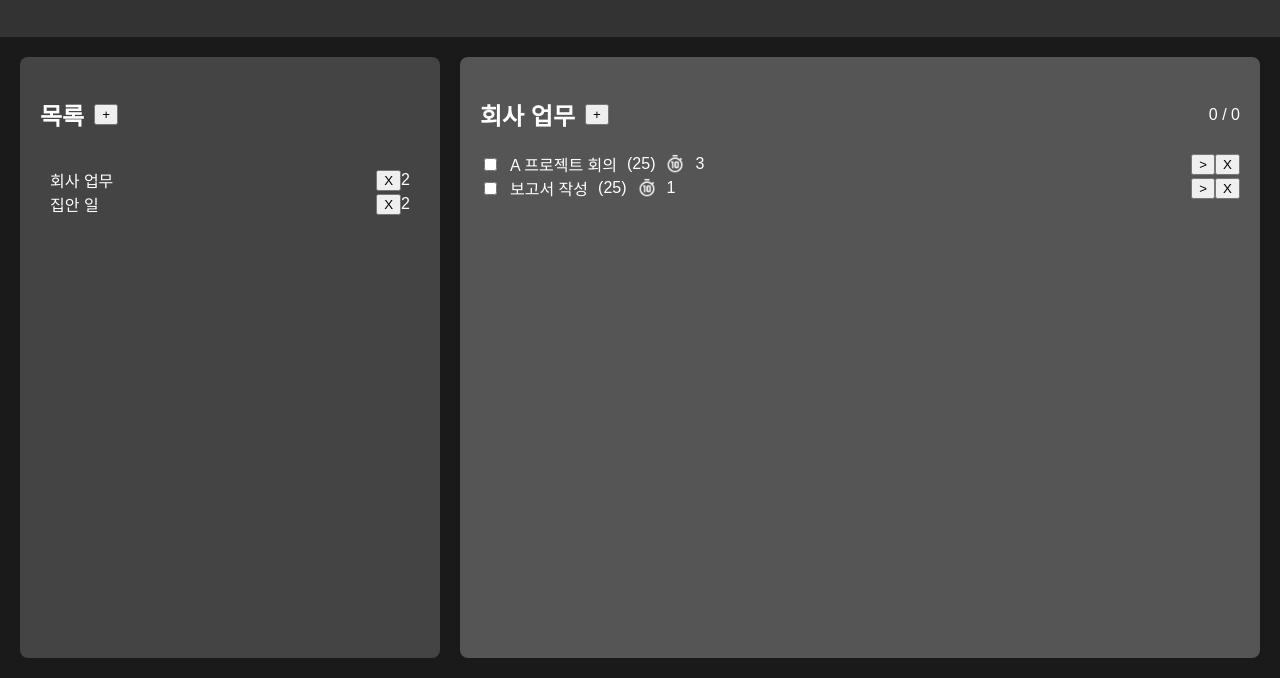
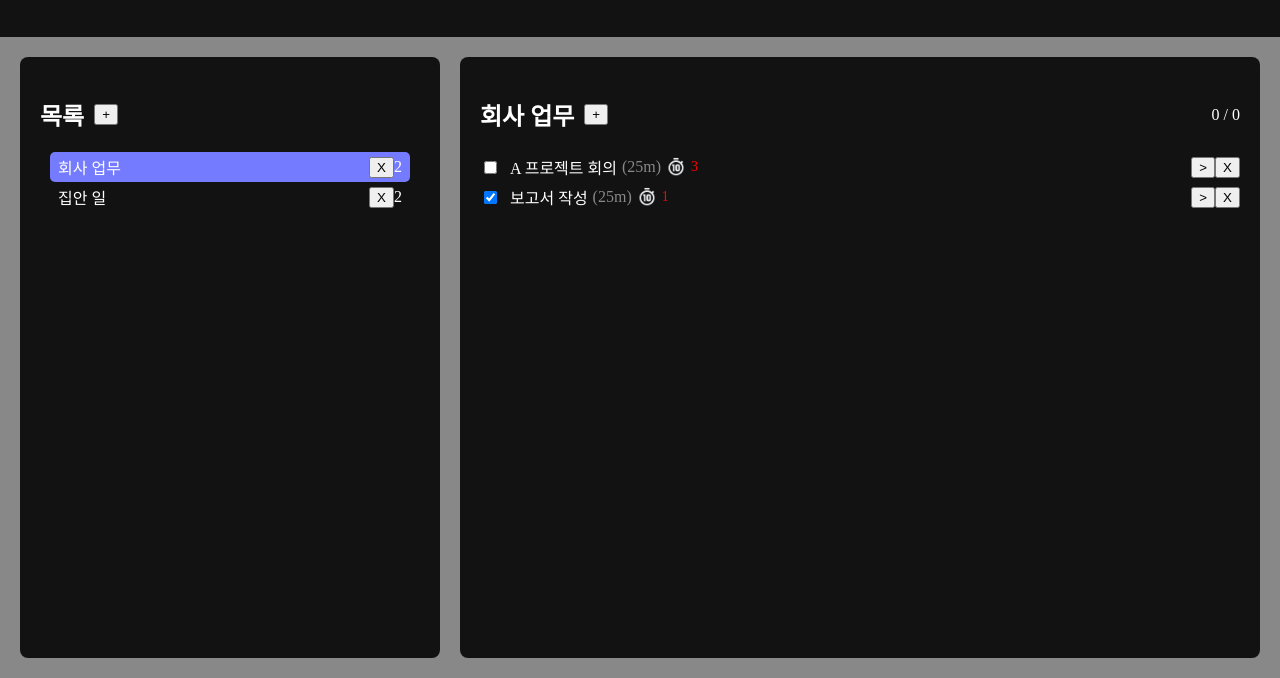
Before and after one commit to chikoogi/pomodoro_todo, a website built with Vite: page index.html in a window 1280 px wide. Shown: the part 122-800 px from the top of the page. Built offline with nearby package versions, Linux system fonts and the light colour scheme.

Commit message:
[new Feature] right

```diff
--- a/src/layout/left-panel.html
+++ b/src/layout/left-panel.html
@@ -3,8 +3,8 @@
         <h2>목록</h2>
         <button id="add-folder-button">+</button>
     </div>
-    <ul id="folder-list">
-    </ul>
+    <div id="folder-list">
+    </div>
     <div id="folder-input-view" style="display:none;">
         <input type="text" id="folder-input" placeholder="목록 이름을 입력하세요." value="새로운 목록"/>
     </div>
--- a/src/scripts/render/renderTaskDetail.js
+++ b/src/scripts/render/renderTaskDetail.js
@@ -8,6 +8,7 @@ export function renderTaskDetails(item, setItems) {
     tasks = updateTasks;
     setItems(tasks);
     updateTaskList(tasks, setTasks);
+    updatePomodoroStatus(tasks);
   };
 
   updateTaskTitle(title);
@@ -69,7 +70,6 @@ function updateTaskTitle(title) {
 }
 
 function updatePomodoroStatus(tasks) {
-  console.log(...tasks);
   const pomodoroTotalElement = document.getElementById("pomodoro-total");
   pomodoroTotalElement.innerHTML = tasks.length;
 
@@ -85,6 +85,8 @@ function updateTaskList(tasks, setTasks) {
     const taskItem = document.createElement("div");
     taskListElement.appendChild(taskItem);
     taskItem.className = "task-item";
+    if (task.completed) taskItem.classList.add("completed");
+    else taskItem.classList.remove("completed");
 
     const taskItemLeft = document.createElement("div");
     taskItem.appendChild(taskItemLeft);
@@ -93,19 +95,25 @@ function updateTaskList(tasks, setTasks) {
     const checkboxEl = document.createElement("input");
     taskItemLeft.appendChild(checkboxEl);
     checkboxEl.type = "checkbox";
+    checkboxEl.checked = task.completed;
     checkboxEl.onchange = (e) => {
       tasks.splice(taskIndex, 1, {
         ...task,
         completed: e.target.checked,
       });
-      updatePomodoroStatus(tasks);
+      setTasks(tasks);
     };
+
+    const textEl = document.createElement("div");
+    taskItemLeft.appendChild(textEl);
+    textEl.className = "task-text-wrapper";
 
     const nameEl = document.createElement("span");
     nameEl.innerText = task.name;
 
     const timeEl = document.createElement("span");
-    timeEl.innerText = `(${task.pomodoroTime})`;
+    timeEl.className = "task-pomodoro-item";
+    timeEl.innerText = `(${task.pomodoroTime}m)`;
 
     const imgEl = document.createElement("img");
     imgEl.src = "src/assets/icon/timer10.png";
@@ -113,9 +121,10 @@ function updateTaskList(tasks, setTasks) {
     imgEl.height = 20;
 
     const countEl = document.createElement("span");
+    countEl.className = "task-pomodoro-count";
     countEl.innerText = task.pomodoroCount;
 
-    taskItemLeft.append(nameEl, timeEl, imgEl, countEl);
+    textEl.append(nameEl, timeEl, imgEl, countEl);
 
     const taskItemRight = document.createElement("div");
     taskItem.appendChild(taskItemRight);
--- a/src/scripts/render/renderTodoList.js
+++ b/src/scripts/render/renderTodoList.js
@@ -18,7 +18,7 @@ export function renderTodoLists(data) {
   };
 
   /*@TODO 임시 클릭 */
-  const firstItem = document.querySelector("#folder-list li");
+  const firstItem = document.querySelector("#folder-list .folder-item");
   firstItem.click();
 }
 
@@ -72,17 +72,21 @@ function updateFolderList(todoLists, setTodoLists) {
   const folderListElement = document.getElementById("folder-list");
   folderListElement.innerHTML = "";
 
+  /*이전에 선택된 항목을 추적*/
+  let selectedFolderItem = null;
+
   todoLists.forEach((list, listIndex) => {
-    const listItem = document.createElement("li");
-    folderListElement.appendChild(listItem);
+    const folderItem = document.createElement("div");
+    folderListElement.appendChild(folderItem);
+    folderItem.className = "folder-item";
 
     const titleItem = document.createElement("div");
-    listItem.appendChild(titleItem);
+    folderItem.appendChild(titleItem);
     titleItem.className = "todo-li-name";
     titleItem.textContent = list.name;
 
     const btnItem = document.createElement("div");
-    listItem.appendChild(btnItem);
+    folderItem.appendChild(btnItem);
     btnItem.className = "todo-li-btn";
 
     const deleteBtn = document.createElement("button");
@@ -100,7 +104,17 @@ function updateFolderList(todoLists, setTodoLists) {
     btnItem.appendChild(countBtn);
     countBtn.textContent = list.tasks.length.toString();
 
-    listItem.onclick = () =>
+    folderItem.onclick = () => {
+      // const allFolderItems = document.querySelectorAll(".folder-item");
+      // allFolderItems.forEach((item) => item.classList.remove("selected"));
+      // folderItem.classList.add("selected");
+
+      if (selectedFolderItem) {
+        selectedFolderItem.classList.remove("selected");
+      }
+      folderItem.classList.add("selected");
+      selectedFolderItem = folderItem;
+
       renderTaskDetails(list, (tasks) => {
         todoLists.splice(listIndex, 1, {
           ...list,
@@ -108,5 +122,6 @@ function updateFolderList(todoLists, setTodoLists) {
         });
         setTodoLists(todoLists);
       });
+    };
   });
 }
--- a/src/styles/layout.css
+++ b/src/styles/layout.css
@@ -3,21 +3,26 @@ body, html {
     padding: 0;
     width: 100%;
     height: 100%;
-    font-family: Arial, sans-serif;
-    background-color: #1a1a1a;
+    background-color: #888888;
     color: white;
+    box-sizing: border-box;
+}
+
+* {
     box-sizing: border-box;
 }
 
 #app {
     display: flex;
     flex-direction: column;
-    height: 100vh; /* 전체 화면에 맞춤 */
+    width: 100%;
+    height: 100%; /* 전체 화면에 맞춤 */
+
 }
 
 /* 헤더 스타일 */
 #header {
-    background-color: #333;
+    background-color: #121212;
     text-align: center;
     padding: 20px;
     font-size: 24px;
@@ -35,12 +40,33 @@ body, html {
 /* 왼쪽 패널 (목록) */
 #left-panel {
     flex: 1;
-    background-color: #444;
+    background-color: #121212;
     padding: 20px;
     margin-right: 10px;
     border-radius: 8px;
     display: flex;
     flex-direction: column;
+}
+
+
+/* 오른쪽 패널 (할일 입력) */
+#right-panel {
+    flex: 2;
+    background-color: #121212;
+    padding: 20px;
+    margin-left: 10px;
+    border-radius: 8px;
+    display: flex;
+    flex-direction: column;
+}
+
+#task-input-view {
+    background-color: grey;
+    padding: 10px;
+    margin-top: 20px;
+}
+#task-input-view #task-input {
+    width: 100%;
 }
 
 .left-panel-title{
@@ -55,31 +81,27 @@ body, html {
 
 #folder-list {
     padding: 0 10px;
-
 }
 
-#folder-list li {
+.folder-item {
     display: flex;
     justify-content: space-between;
     align-items: center;
+    height: 30px;
+    border-radius: 5px;
+    padding: 4px 8px;
+}
+.folder-item.selected {
+    background-color: #747bff;
 }
 
-/* 오른쪽 패널 (할일 입력) */
-#right-panel {
-    flex: 2;
-    background-color: #555;
-    padding: 20px;
-    margin-left: 10px;
-    border-radius: 8px;
-    display: flex;
-    flex-direction: column;
-}
 
 .right-panel-title {
     display: flex;
     justify-content: space-between;
     align-items: center;
 }
+
 .title-wrapper{
     display: flex;
     justify-content: flex-start;
@@ -90,6 +112,7 @@ body, html {
     display: flex;
     justify-content: space-between;
     align-items: center;
+    height: 30px;
 }
 
 .task-item-left {
@@ -98,3 +121,19 @@ body, html {
     gap: 10px;
     justify-content: start;
 }
+
+.task-item-left .task-text-wrapper {
+    display: flex;
+    align-items: center;
+    gap: 5px;
+    justify-content: start;
+}
+
+.task-pomodoro-item{
+    color: #888888;
+}
+
+.task-pomodoro-count{
+    color: red;
+    font-size: 14px;
+}
```
